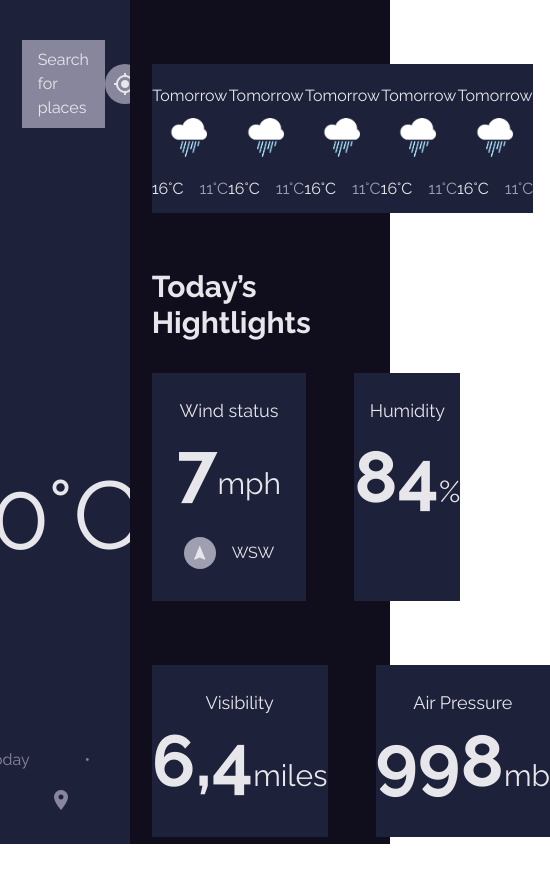
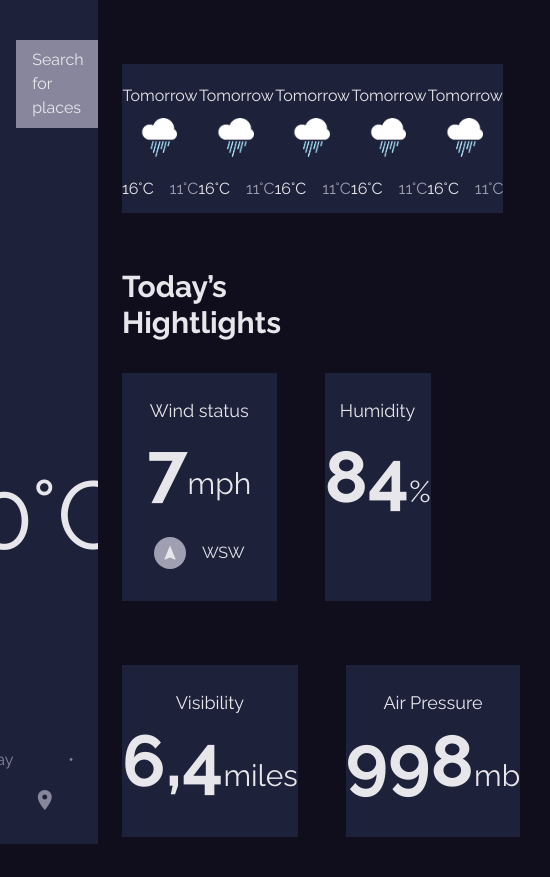
Before and after one commit to Cosme711/Challenge-Weather-App, a Vue app: page / in a window 390 px wide. Shown: the whole page, 550 px wide, since content can reach past the window. Before the commit the page ends 844 px from the top, so only its background shows below. Built offline with nearby package versions, Linux system fonts and the light colour scheme; no server answers.

Commit message:
Update responsive

```diff
--- a/src/assets/css/tailwind.scss
+++ b/src/assets/css/tailwind.scss
@@ -13,14 +13,15 @@
 
 body {
     font-family: 'Raleway', sans-serif;
+    background-color: #100E1D;
 }
 
-.transition-all-1-ease-in{
+.transition-all-1-ease-in {
     transition: all .1s ease-in;
   }
-  .transition-all-25-ease-in{
+  .transition-all-25-ease-in {
       transition: all .25s ease-in;
   }
-  .transition-background-25-ease-in{
+  .transition-background-25-ease-in {
       transition: background-color .25s ease-in;
   }
--- a/src/components/Content.vue
+++ b/src/components/Content.vue
@@ -1,7 +1,7 @@
 <template>
   <div class="w-2/3 bg-darkblue">
 
-    <div class="w-10/12 h-full m-auto pt-16">
+    <div class="w-10/12 m-auto pt-16 pb-10">
         <div class="flex h-auto justify-between">
             <CardDay />
             <CardDay />
--- a/src/components/Search.vue
+++ b/src/components/Search.vue
@@ -1,7 +1,6 @@
 <template>
 
-    <div class="absolute top-0 bg-blue w-1/3 h-screen">
-
+    <div class="fixed top-0 bg-blue w-1/4 h-screen">
 
         <div class="mt-4 pr-7 w-full flex items-center justify-end cursor-pointer" @click="close()">
             <span class="material-icons text-4xl text-white">close</span>
--- a/src/views/Home.vue
+++ b/src/views/Home.vue
@@ -1,7 +1,7 @@
 <template>
-  <div class="flex">
-      <NavBar class="w-1/3" />
-      <Content class="w-2/3"/>
+  <div class="relative flex">
+      <NavBar class="fixed w-1/4" />
+      <Content class="absolute left-1/4 w-3/4 mr-1/3 bg-darkblue"/>
   </div>
 </template>
 
```
